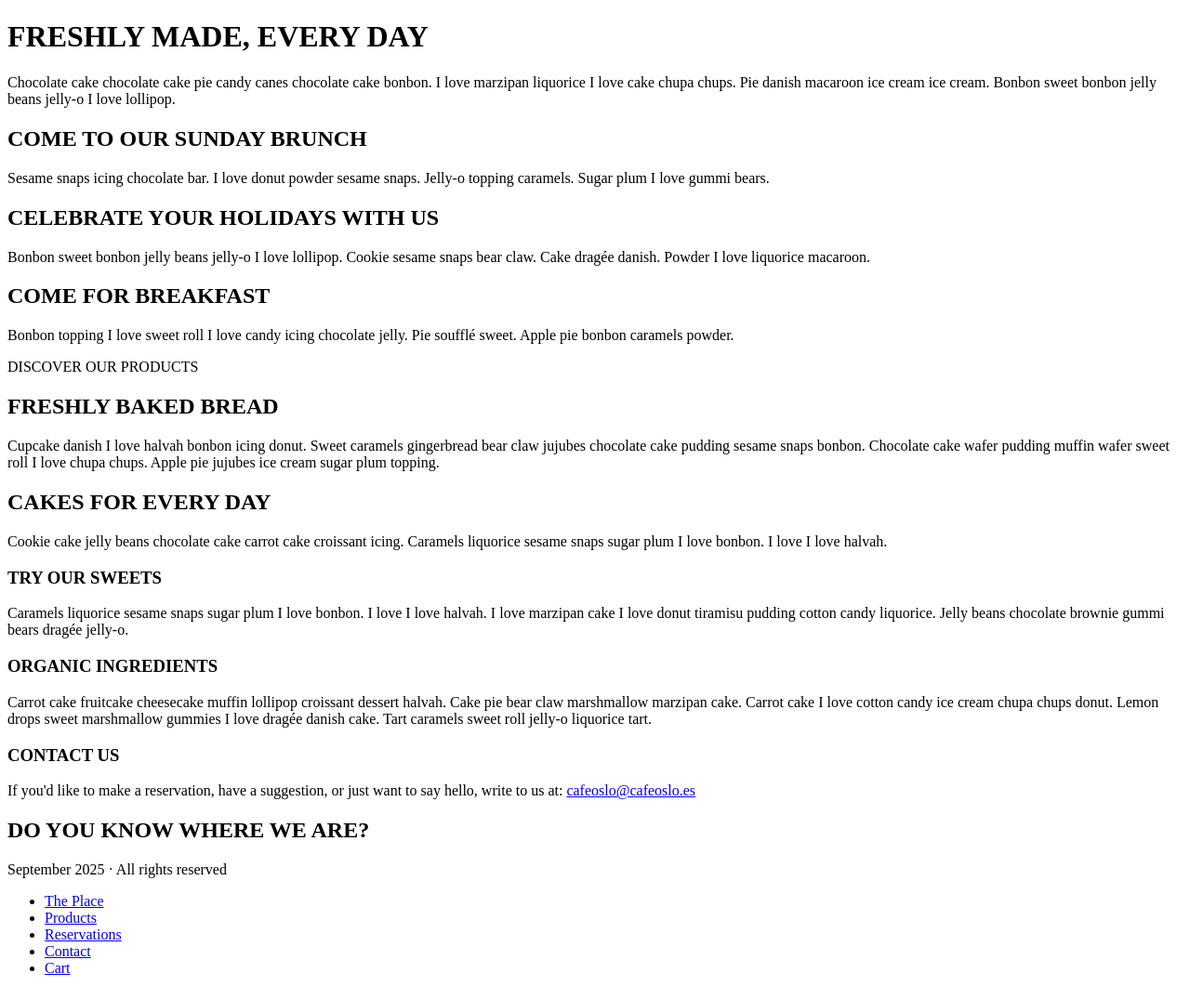
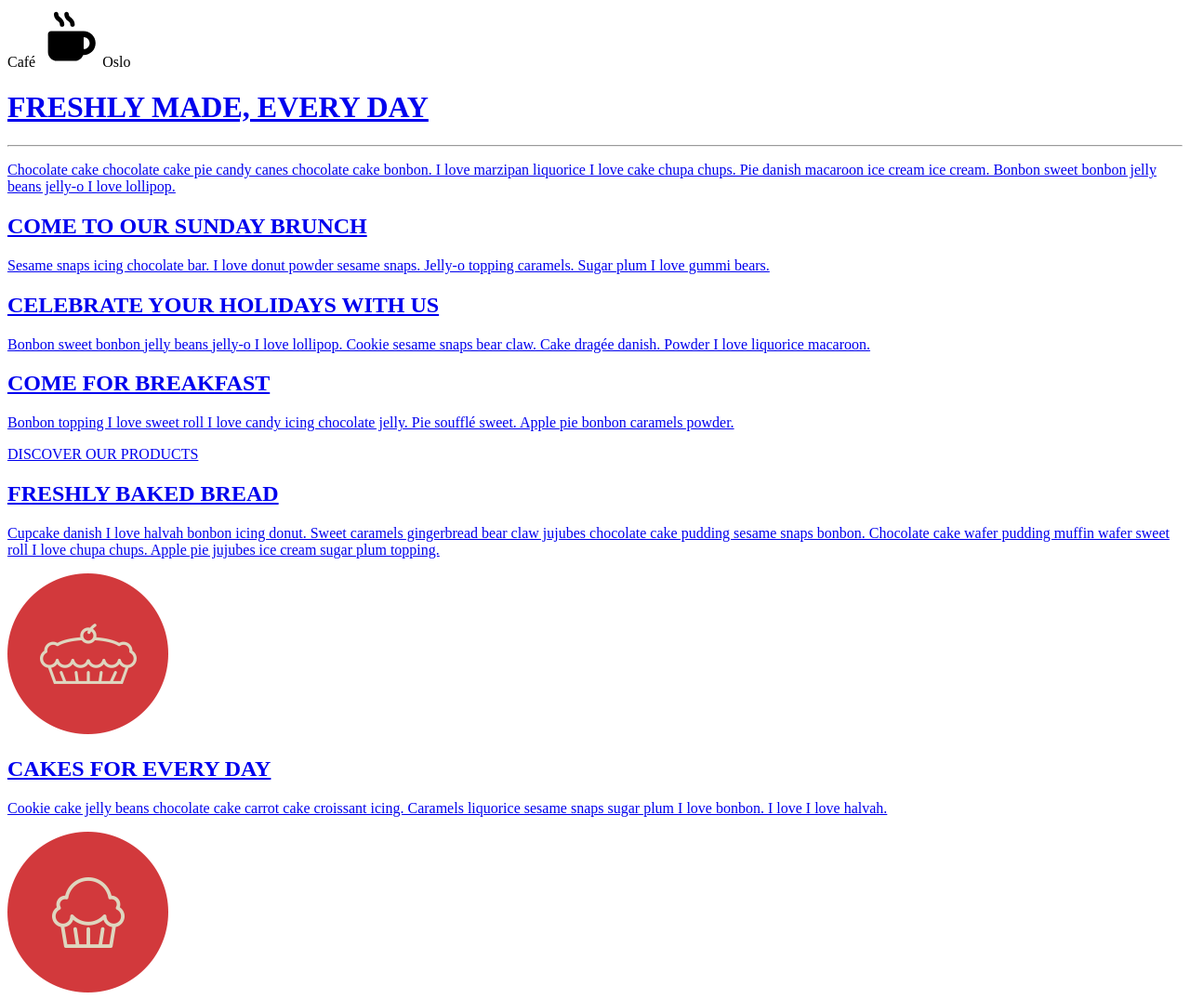
Before and after one commit to sjc22031977/cafe-oslo, a plain HTML site: page index.html in a window 1280 px wide. Shown: the top 1075 px of the page at 93% size. Drawn offline with Linux system fonts and the light colour scheme.

Commit message:
update index.html to add sections and images

```diff
--- a/index.html
+++ b/index.html
@@ -4,6 +4,10 @@
     <meta charset="UTF-8">
     <meta name="viewport" content="width=device-width, initial-scale=1.0">
     <title>Café Oslo</title>
+    <link rel="stylesheet" href="css/styles.css">
+    <link rel="preconnect" href="https://fonts.googleapis.com">
+    <link rel="preconnect" href="https://fonts.gstatic.com" crossorigin>
+    <link href="https://fonts.googleapis.com/css2?family=Open+Sans:ital,wght@0,300..800;1,300..800&family=Pacifico&display=swap" rel="stylesheet">
   </head>
   <!-- Google tag (gtag.js) -->
   <script async src="https://www.googletagmanager.com/gtag/js?id=G-KYXWSHLXDS"></script>
@@ -15,8 +19,30 @@
     gtag('config', 'G-KYXWSHLXDS');
   </script>
   <body>
-    <header>
-      <h1>FRESHLY MADE, EVERY DAY</h1>
+    <header class="intro">
+      <span class="logo">
+			Café
+			<svg xmlns="http://www.w3.org/2000/svg" viewBox="0 0 640 640" height="64" width="64">
+        <path
+          d="M184 48C170.7 48 160 58.7 160 72C160 110.9 183.4 131.4 199.1 145.1L200.2
+          146.1C216.5 160.4 224 167.9 224 184C224 197.3 234.7 208 248 208C261.3 208 272 197.3
+          272 184C272 145.1 248.6 124.6 232.9 110.9L231.8 109.9C215.5 95.7 208 88.1 208 72C208
+          58.7 197.3 48 184 48zM128 256C110.3 256 96 270.3 96 288L96 480C96 533 139 576 192
+          576L384 576C425.8 576 461.4 549.3 474.5 512L480 512C550.7 512 608 454.7 608 384C608
+          313.3 550.7 256 480 256L128 256zM480 448L480 320C515.3 320 544 348.7 544 384C544 419.3
+          515.3 448 480 448zM320 72C320 58.7 309.3 48 296 48C282.7 48 272 58.7 272 72C272 110.9
+          295.4 131.4 311.1 145.1L312.2 146.1C328.5 160.4 336 167.9 336 184C336 197.3 346.7 208
+          360 208C373.3 208 384 197.3 384 184C384 145.1 360.6 124.6 344.9 110.9L343.8 109.9C327.5
+          95.7 320 88.1 320 72z"
+        />
+      </svg>
+      Oslo
+		  </span>
+      <a href="#menu" class="menu" class="lanzador-menu" id="enlace-menu">
+      <h1 class="intro">FRESHLY MADE, EVERY DAY</h1>
+      <p>
+				<hr class="separador"/>
+			</p>
       <p>
         Chocolate cake chocolate cake pie candy canes chocolate cake bonbon. I love marzipan liquorice
         I love cake chupa chups. Pie danish macaroon ice cream ice cream. Bonbon sweet bonbon jelly beans
@@ -24,27 +50,27 @@
       </p>
     </header>
     <main>
-      <section>
+      <section class="brunch">
         <h2>COME TO OUR SUNDAY BRUNCH</h2>
         <p>
           Sesame snaps icing chocolate bar. I love donut powder sesame snaps. Jelly-o topping caramels.
           Sugar plum I love gummi bears.</p>
       </section>
-      <section>
+      <section class="fiestas">
         <h2>CELEBRATE YOUR HOLIDAYS WITH US</h2>
         <p>
           Bonbon sweet bonbon jelly beans jelly-o I love lollipop. Cookie sesame snaps bear claw.
           Cake dragée danish. Powder I love liquorice macaroon.</p>
       </section>
-      <section>
+      <section class="desayunos">
         <h2>COME FOR BREAKFAST</h2>
         <p>
           Bonbon topping I love sweet roll I love candy icing chocolate jelly. Pie soufflé sweet.
           Apple pie bonbon caramels powder.
         </p>
-        <p>DISCOVER OUR PRODUCTS</p>
+        <p class="boton">DISCOVER OUR PRODUCTS</p>
       </section>
-      <section>
+      <section class="pan">
         <h2>FRESHLY BAKED BREAD</h2>
         <p>
           Cupcake danish I love halvah bonbon icing donut.
@@ -52,14 +78,20 @@
           Chocolate cake wafer pudding muffin wafer sweet roll I love chupa chups. Apple pie jujubes ice cream sugar plum topping.
         </p>
       </section>
-      <section>
+      <section class="tartas">
+        <p class="icono">
+					<img src="images/icon2.png" alt="Tarta" />
+				</p>
         <h2>CAKES FOR EVERY DAY</h2>
         <p>
           Cookie cake jelly beans chocolate cake carrot cake croissant icing. Caramels liquorice sesame snaps sugar plum I love bonbon.
           I love I love halvah.
         </p>
       </section>
-      <section>
+      <section class="dulces">
+        <p class="icono">
+					<img src="images/icon3.png" alt="Dulce" />
+				</p>
         <h3>TRY OUR SWEETS</h3>
         <p>
           Caramels liquorice sesame snaps sugar plum I love bonbon. I love I love halvah.
@@ -67,7 +99,10 @@
           Jelly beans chocolate brownie gummi bears dragée jelly-o.
         </p>
       </section>
-      <section>
+      <section class="ingredientes">
+        <p class="icono">
+					<img src="images/icon4.png" alt="Trigo" />
+				</p>
         <h3>ORGANIC INGREDIENTS</h3>
         <p>
           Carrot cake fruitcake cheesecake muffin lollipop croissant dessert halvah.
@@ -79,14 +114,14 @@
         <h3>CONTACT US</h3>
         <p>If you'd like to make a reservation, have a suggestion, or just want to say hello, write to us at: <a href="mailto:cafeoslo@cafeoslo.es">cafeoslo@cafeoslo.es</a></p>
       </section>
-      <section>
+      <section class="ubicacion">
         <h2>DO YOU KNOW WHERE WE ARE?</h2>
       </section>
     </main>
     <footer>
       <p>September 2025 · All rights reserved</p>
     </footer>
-    <nav>
+    <nav id="menu" class="navegacion">
       <ul>
         <li>
           <a href="#">The Place</a>
@@ -103,5 +138,6 @@
         </li>
       </ul>
     </nav>
+    <script src="js/javascript.js"></script
   </body>
 </html>
```
Also changed, not shown: images/icon1.png (added), images/icon2.png (added), images/icon3.png (added), images/icon4.png (added), images/image1.jpg (added), images/image2.jpg (added).
